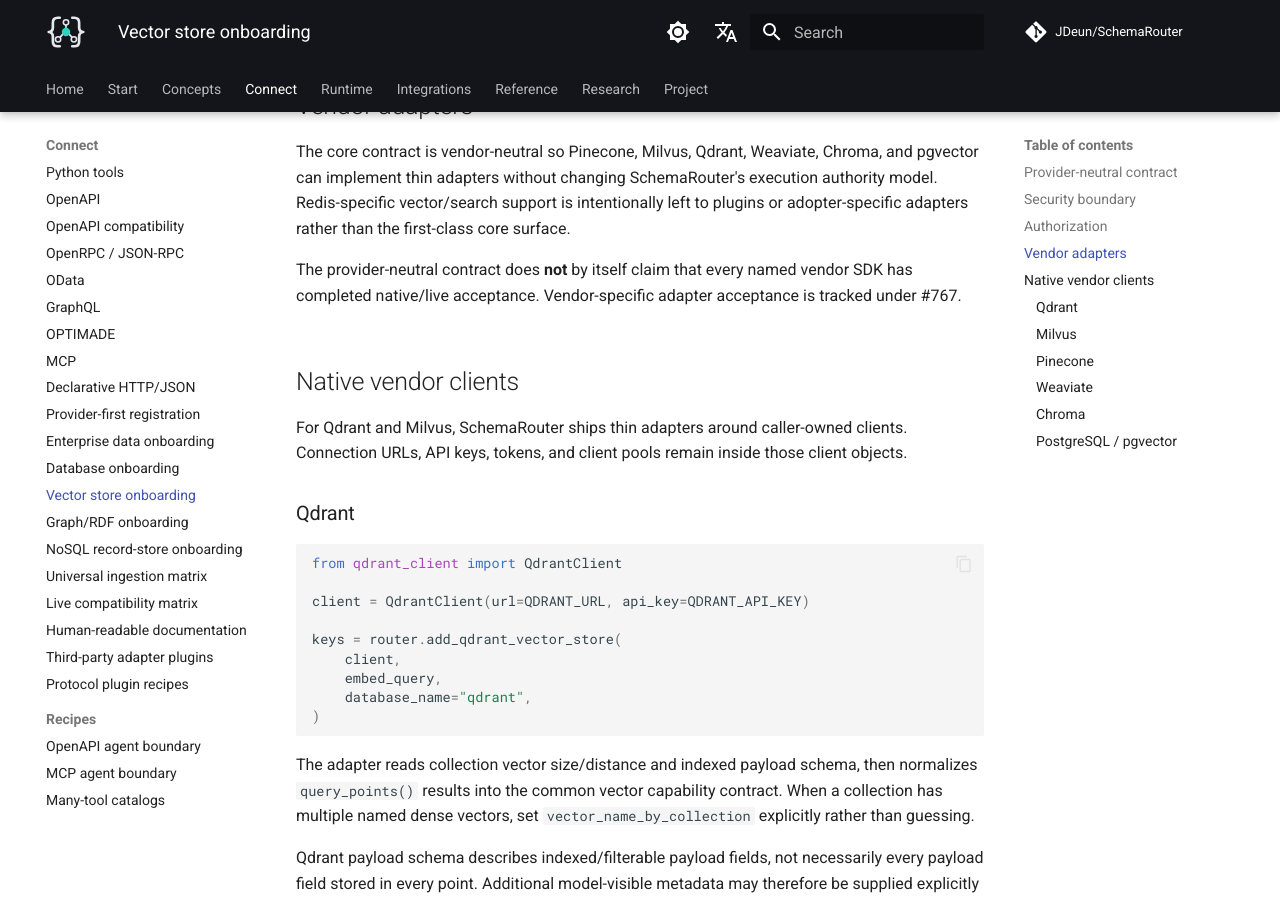
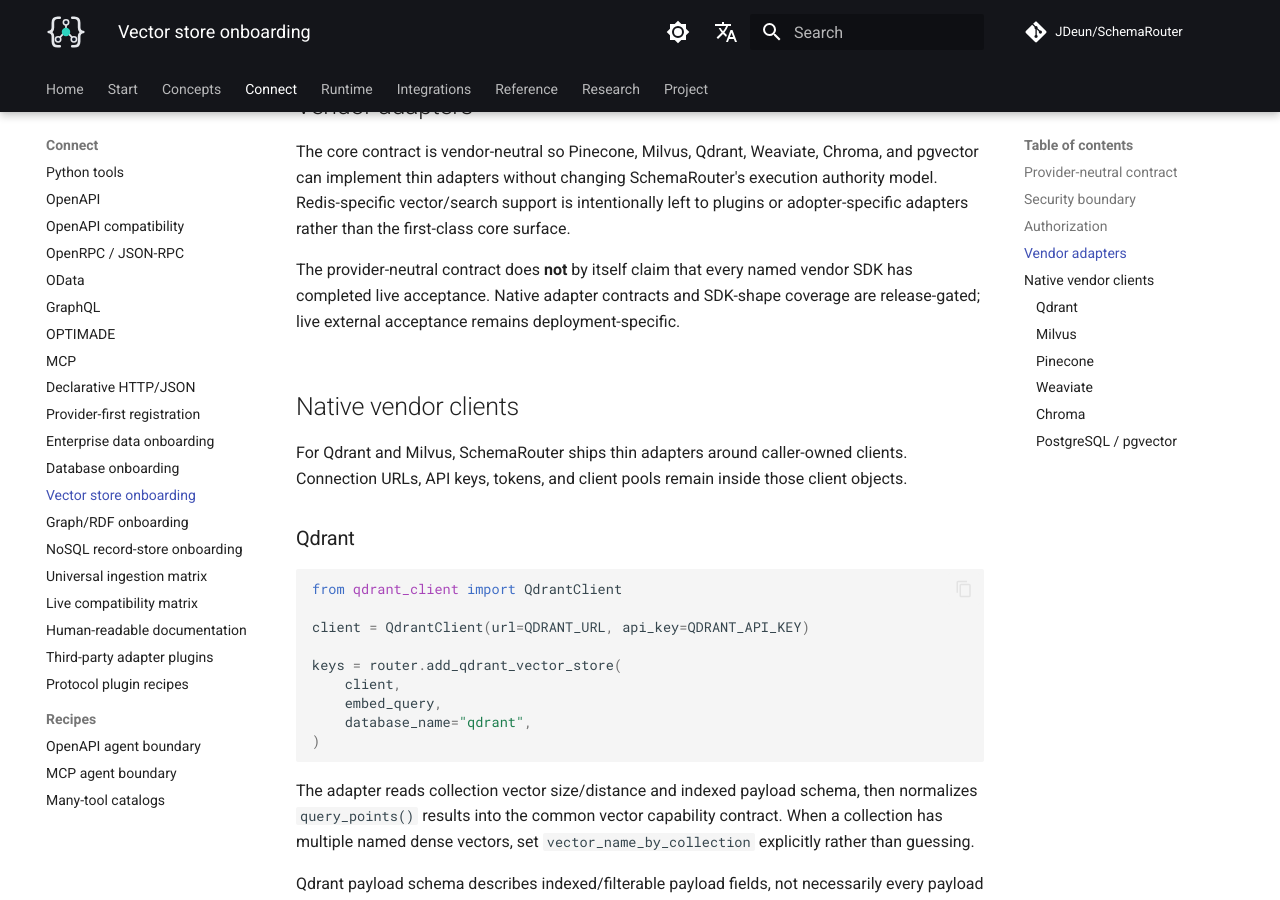
Before and after one commit to JDeun/SchemaRouter, an MkDocs documentation site: the page built from docs/guides/vector-store-onboarding.md, in a window 1280 px wide and 900 px high, scrolled down 1839 px. Built offline with MkDocs 1.6.1 and Material for MkDocs 9.7.7, drawn with Linux system fonts in a browser that asks for light colours; comment, search, counter and statistics services are not loaded.

Commit message:
docs: remove stale vector acceptance tracker reference

```diff
--- a/docs/guides/vector-store-onboarding.md
+++ b/docs/guides/vector-store-onboarding.md
@@ -77,7 +77,8 @@
 The core contract is vendor-neutral so Pinecone, Milvus, Qdrant, Weaviate, Chroma, and pgvector can implement thin adapters without changing SchemaRouter's execution authority model. Redis-specific vector/search support is intentionally left to plugins or adopter-specific adapters rather than the first-class core surface.
 
 The provider-neutral contract does **not** by itself claim that every named vendor SDK has completed
-native/live acceptance. Vendor-specific adapter acceptance is tracked under #767.
+live acceptance. Native adapter contracts and SDK-shape coverage are release-gated; live external
+acceptance remains deployment-specific.
 
 ## Native vendor clients
 
```
